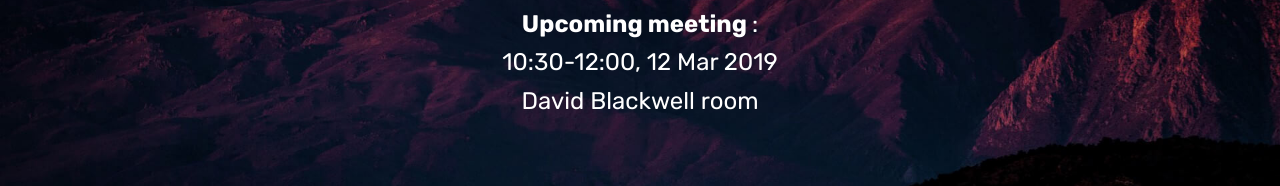
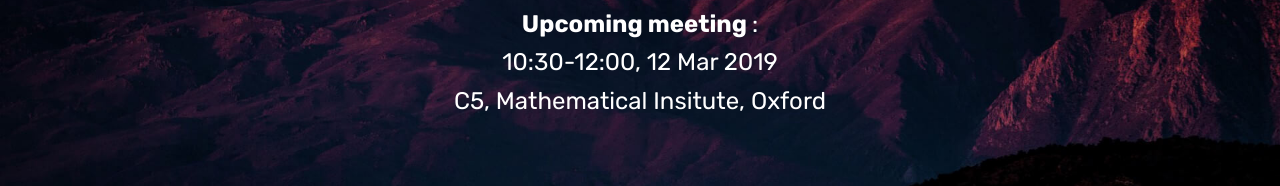
Before and after one commit to Turing-Optimization/Turing-Optimization.github.io, a plain HTML site: page index.html in a window 1280 px wide. Shown: the part 415-601 px from the top of the page. Drawn offline with Linux system fonts and the light colour scheme; files whose address does not match are found by name.

Commit message:
12 March, place update

```diff
--- a/index.html
+++ b/index.html
@@ -30,7 +30,7 @@
                 <h1 class="mbr-section-title mbr-bold pb-3 mbr-fonts-style display-1">
                     TURING OPTIMIZATION CLUB</h1>
 
-                <p class="mbr-text pb-3 mbr-fonts-style display-5"> <b>Upcoming meeting </b>: <br> 10:30-12:00, 12 Mar 2019 <br> David Blackwell room</p>
+                <p class="mbr-text pb-3 mbr-fonts-style display-5"> <b>Upcoming meeting </b>: <br> 10:30-12:00, 12 Mar 2019 <br> C5, Mathematical Insitute, Oxford</p>
 
             </div>
         </div>
```
